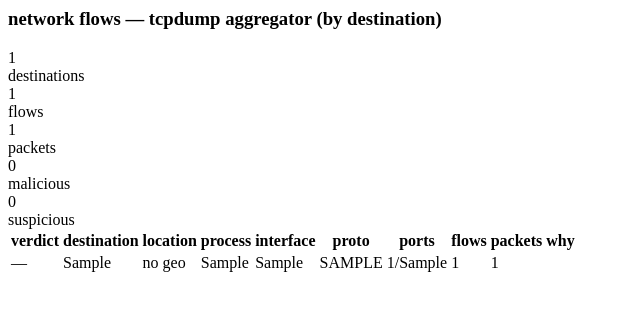
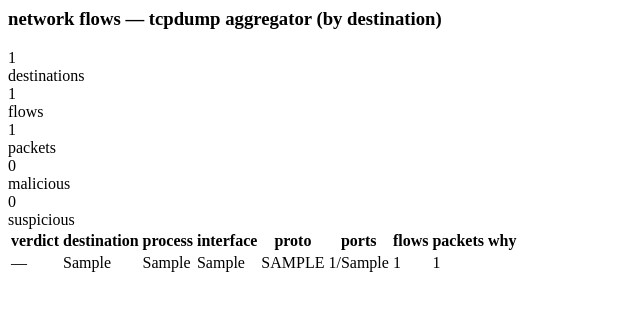
Before and after one commit to iklobato/avai, a Flask app: page /fragments/network-flows in a window 1280 px wide. Shown: the top 311 px of the page, without its empty margins (0-640 px from the left). Run offline with Flask 3, Linux system fonts and the light colour scheme; tables that the repository leaves empty hold one stand-in row (values such as "Sample post"); parts of the project's set-up code (start-up, migrations or seed data) failed here and were passed over; some libraries are stand-ins or nearby versions.

Commit message:
network_flows: consolidate location into the destination cell
Fold the separate 'location' column into the destination cell as a
clean stacked block — IP (anchor) / hostname / flag + city, region,
country / ASN · org — so the over-wide table reads as one tidy unit per
destination. Absent lines are omitted (no 'no geo' noise); cells
top-align. Adds a country flag derived from the 2-letter code
(_flag_emoji filter). Tests updated (+ flag-filter edge cases).

```diff
--- a/src/avai/dashboard.py
+++ b/src/avai/dashboard.py
@@ -195,6 +195,18 @@ def _pretty_json(value) -> str:
         return __import__("json").dumps(__import__("json").loads(value), indent=2)
     except Exception:
         return str(value)
+
+
+def _flag_emoji(cc) -> str:
+    """Render a 2-letter ISO country code as its flag emoji (regional
+    indicator symbols), e.g. 'US' -> 🇺🇸. Empty string for anything that
+    isn't a clean 2-letter code."""
+    if not isinstance(cc, str) or len(cc) != 2 or not cc.isalpha():
+        return ""
+    return "".join(chr(0x1F1E6 + ord(ch) - ord("A")) for ch in cc.upper())
+
+
+app.add_template_filter(_flag_emoji, "flag_emoji")
 
 
 app.add_template_filter(_pretty_json, "pretty_json")
@@ -683,18 +695,22 @@ def _geo_from_details(details: dict) -> dict | None:
     (country/city/region/asn/org), AbuseIPDB (countryCode/isp), Feodo
     (country/as_name/as_number). Returns ``None`` when the row carries no
     geo at all."""
-    country = (
-        details.get("country")
-        or details.get("country_code")
-        or details.get("countryCode")
-    )
+    cc = details.get("country_code") or details.get("countryCode")
+    country = details.get("country") or cc
     city = details.get("city")
     region = details.get("region")
     org = details.get("org") or details.get("as_name") or details.get("isp")
     asn = details.get("asn") or details.get("as_number")
     if not any((country, city, org, asn)):
         return None
-    return {"country": country, "city": city, "region": region, "org": org, "asn": asn}
+    return {
+        "country": country,
+        "cc": cc,
+        "city": city,
+        "region": region,
+        "org": org,
+        "asn": asn,
+    }
 
 
 def _geo_richness(g: dict) -> int:
--- a/src/avai/templates/partials/_network_flows.html
+++ b/src/avai/templates/partials/_network_flows.html
@@ -41,8 +41,7 @@
       <thead>
         <tr class="text-slate-500 uppercase tracking-wider text-[10px]">
           <th class="text-left  font-semibold pb-2">verdict</th>
-          <th class="text-left  font-semibold pb-2">destination</th>
-          <th class="text-left  font-semibold pb-2">location</th>
+          <th class="text-left  font-semibold pb-2 w-1/4">destination</th>
           <th class="text-left  font-semibold pb-2">process</th>
           <th class="text-left  font-semibold pb-2">interface</th>
           <th class="text-left  font-semibold pb-2">proto</th>
@@ -54,7 +53,7 @@
       </thead>
       <tbody class="divide-y divide-slate-800/80">
         {% for f in flows.rows %}
-          <tr class="hover:bg-slate-800/40 transition-colors">
+          <tr class="hover:bg-slate-800/40 transition-colors [&>td]:align-top">
             <td class="py-2">
               {% if f.verdict %}
                 <span class="inline-flex items-center px-2 py-0.5 rounded-full text-[10px]
@@ -69,24 +68,32 @@
               {% endif %}
             </td>
             <td class="py-2">
-              <div class="text-slate-200 font-mono">{{ f.dst_ip }}</div>
+              <div class="leading-snug space-y-0.5">
+                {# IP — the anchor #}
+                <div class="text-slate-200 font-mono break-all">{{ f.dst_ip }}</div>
+                {# resolved hostname / domain #}
                 {% if f.hostname %}
-                <div class="text-[10px] text-slate-500 font-mono">{{ f.hostname }}</div>
+                  <div class="text-[11px] text-slate-400 font-mono break-all">{{ f.hostname }}</div>
                 {% endif %}
-            </td>
-            <td class="py-2">
+                {# geolocation — city / region / country with flag #}
                 {% if f.geo %}
                   {% set place = [f.geo.city, f.geo.region, f.geo.country] | select | join(", ") %}
-                <div class="text-slate-300">{{ place or "—" }}</div>
-                {% if f.geo.org or f.geo.asn %}
-                  <div class="text-[10px] text-slate-500 font-mono"
-                       title="{% if f.geo.asn %}AS{{ f.geo.asn }} {% endif %}{{ f.geo.org }}">
-                    {% if f.geo.asn %}AS{{ f.geo.asn }} {% endif %}{{ f.geo.org }}
+                  {% if place %}
+                    <div class="text-[10px] text-slate-500">
+                      {%- set flag = f.geo.cc | flag_emoji -%}
+                      {%- if flag %}<span class="mr-1">{{ flag }}</span>{% endif -%}
+                      {{ place }}
                     </div>
                   {% endif %}
-              {% else %}
-                <span class="text-slate-600 text-[10px]">no geo</span>
+                  {# network owner — ASN / org #}
+                  {% if f.geo.org or f.geo.asn %}
+                    <div class="text-[10px] text-slate-600 font-mono break-all">
+                      {%- if f.geo.asn %}AS{{ f.geo.asn }}{% if f.geo.org %} · {% endif %}{% endif -%}
+                      {{ f.geo.org or "" }}
+                    </div>
                   {% endif %}
+                {% endif %}
+              </div>
             </td>
             <td class="py-2 font-mono {{ 'text-slate-200' if f.process and f.process != '—' else 'text-slate-600' }}">{{ f.process }}</td>
             <td class="py-2 text-sky-300 font-mono">{{ f.iface }}</td>
```
Also changed, not shown: tests/test_network_flows.py (+27 -5 lines). Lines whose indentation alone changed are shown as unchanged.
